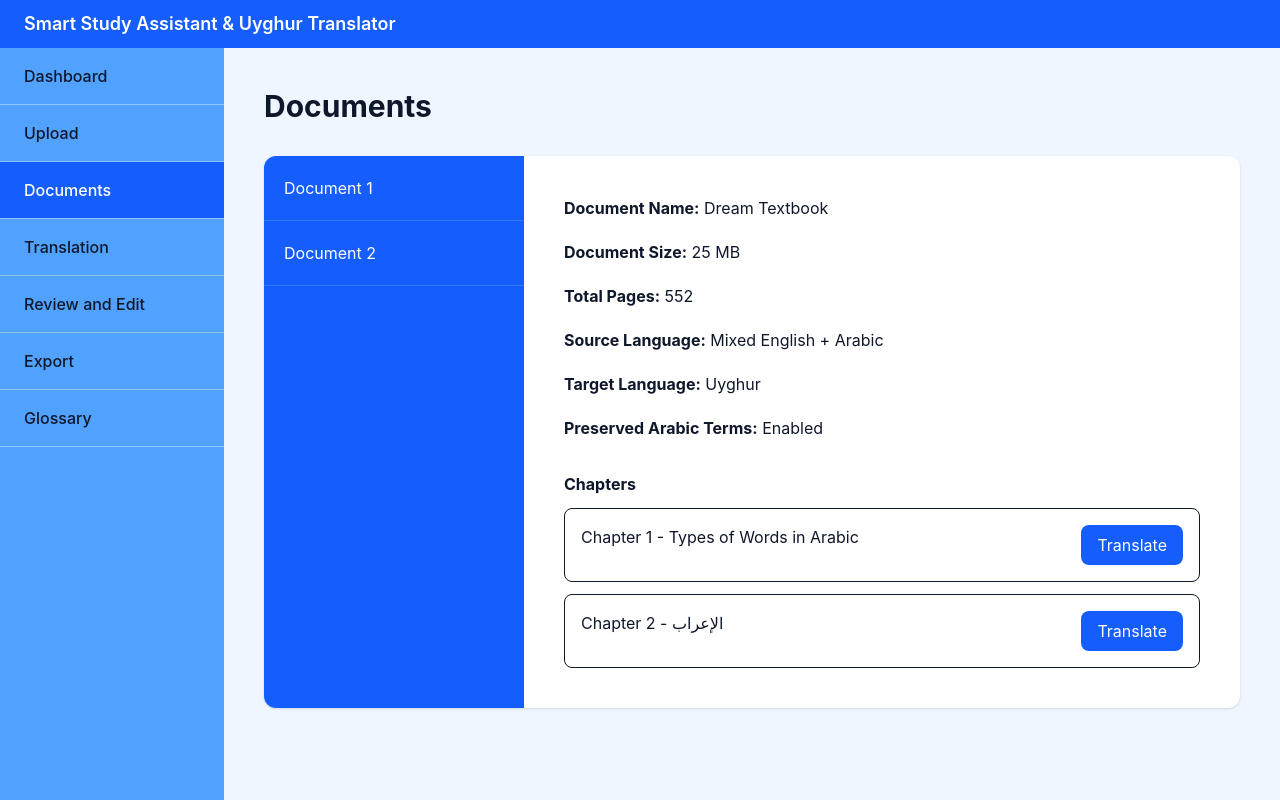
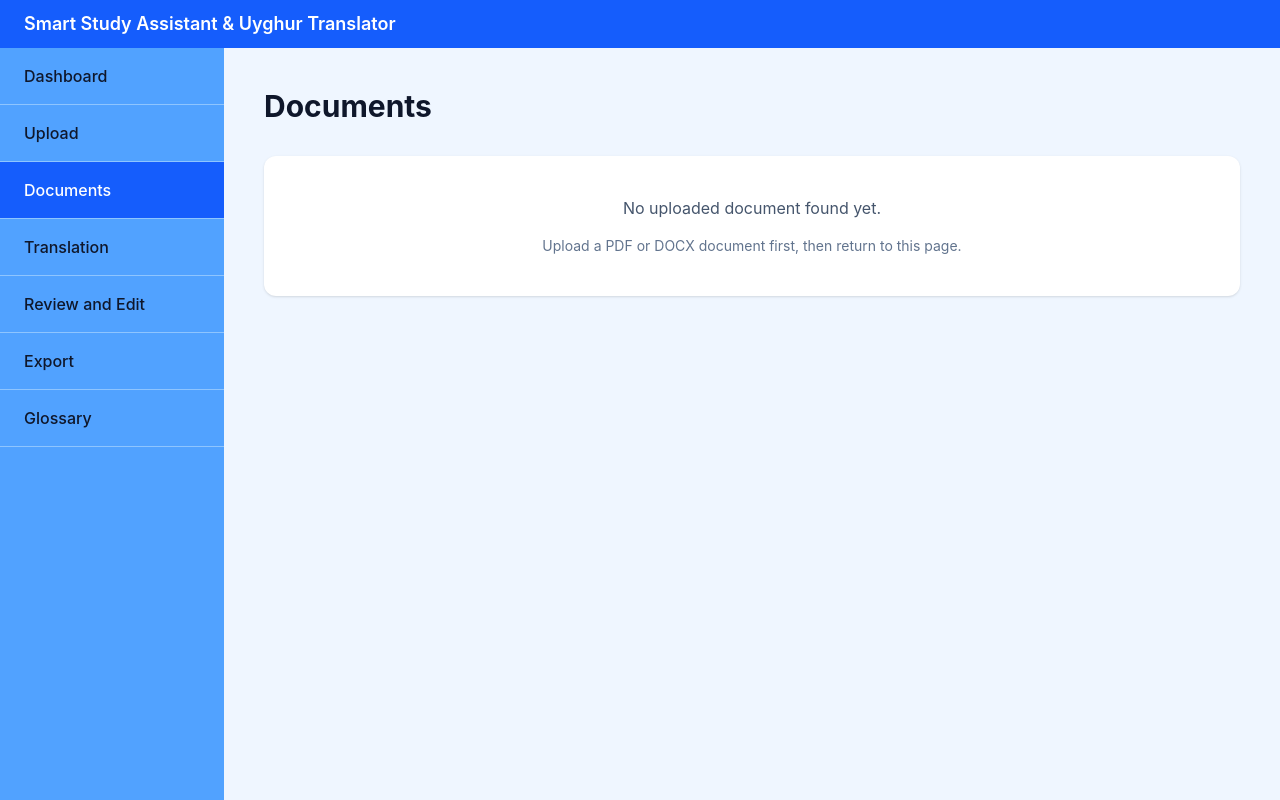
Before and after one commit to FatimaMusaa/Smart-Study-Assistant-Uyghur-Translator, a React (Vite) app in the folder frontend/: page /documents in a window 1280 px wide. Built offline with nearby package versions, Linux system fonts and the light colour scheme.

Commit message:
Store uploaded document and display it on documents page

```diff
--- a/frontend/src/pages/Documents.tsx
+++ b/frontend/src/pages/Documents.tsx
@@ -1,33 +1,97 @@
+import { useEffect, useState } from 'react'
+import type { UploadedDocument } from '../types/document'
+
 function Documents() {
+  const [document, setDocument] = useState<UploadedDocument | null>(null)
+
+  useEffect(() => {
+    const savedDocument = localStorage.getItem('uploadedDocument')
+
+    if (savedDocument) {
+      setDocument(JSON.parse(savedDocument))
+    }
+  }, [])
+
+  if (!document) {
+    return (
+      <section>
+        <h2 className="text-3xl font-bold mb-8">Documents</h2>
+
+        <div className="bg-white rounded-xl shadow p-10 text-center">
+          <p className="text-slate-600 mb-4">
+            No uploaded document found yet.
+          </p>
+          <p className="text-sm text-slate-500">
+            Upload a PDF or DOCX document first, then return to this page.
+          </p>
+        </div>
+      </section>
+    )
+  }
+
   return (
     <section>
       <h2 className="text-3xl font-bold mb-8">Documents</h2>
 
       <div className="grid grid-cols-[260px_1fr] bg-white rounded-xl shadow overflow-hidden">
         <aside className="bg-blue-600 text-white min-h-[500px]">
-          <div className="p-5 border-b border-blue-500">Document 1</div>
-          <div className="p-5 border-b border-blue-500">Document 2</div>
+          <div className="p-5 border-b border-blue-500 font-semibold">
+            {document.document_title}
+          </div>
+          <div className="p-5 border-b border-blue-500 text-sm">
+            {document.filename}
+          </div>
         </aside>
 
         <main className="p-10 space-y-5">
-          <p><strong>Document Name:</strong> Dream Textbook</p>
-          <p><strong>Document Size:</strong> 25 MB</p>
-          <p><strong>Total Pages:</strong> 552</p>
-          <p><strong>Source Language:</strong> Mixed English + Arabic</p>
-          <p><strong>Target Language:</strong> Uyghur</p>
-          <p><strong>Preserved Arabic Terms:</strong> Enabled</p>
+          <p>
+            <strong>Document Name:</strong> {document.document_title}
+          </p>
+          <p>
+            <strong>Filename:</strong> {document.filename}
+          </p>
+          <p>
+            <strong>Total Pages:</strong> {document.page_count}
+          </p>
+          <p>
+            <strong>Character Count:</strong> {document.character_count}
+          </p>
+          <p>
+            <strong>Source Language:</strong> {document.source_language}
+          </p>
+          <p>
+            <strong>Target Language:</strong> {document.target_language}
+          </p>
+          <p>
+            <strong>Preserved Arabic Terms:</strong>{' '}
+            {document.preserve_arabic_terms ? 'Enabled' : 'Disabled'}
+          </p>
+          <p>
+            <strong>Preserved Quranic Examples:</strong>{' '}
+            {document.preserve_quranic_examples ? 'Enabled' : 'Disabled'}
+          </p>
 
           <div>
-            <h3 className="font-bold mt-8 mb-3">Chapters</h3>
-            <div className="space-y-3">
-              <div className="flex justify-between border rounded-lg p-4">
-                <span>Chapter 1 - Types of Words in Arabic</span>
-                <button className="bg-blue-600 text-white px-4 py-2 rounded-lg">Translate</button>
-              </div>
-              <div className="flex justify-between border rounded-lg p-4">
-                <span>Chapter 2 - الإعراب</span>
-                <button className="bg-blue-600 text-white px-4 py-2 rounded-lg">Translate</button>
-              </div>
+            <h3 className="font-bold mt-8 mb-3">Extracted Pages Preview</h3>
+
+            <div className="space-y-3 max-h-96 overflow-y-auto">
+              {document.pages.slice(0, 10).map((page) => (
+                <div
+                  key={page.page_number}
+                  className="border rounded-lg p-4 bg-slate-50"
+                >
+                  <div className="flex items-center justify-between mb-2">
+                    <p className="font-semibold">Page {page.page_number}</p>
+                    <button className="bg-blue-600 text-white px-4 py-2 rounded-lg">
+                      Translate Page
+                    </button>
+                  </div>
+
+                  <p className="whitespace-pre-wrap text-sm">
+                    {page.text || 'No extractable text found on this page.'}
+                  </p>
+                </div>
+              ))}
             </div>
           </div>
         </main>
--- a/frontend/src/pages/Upload.tsx
+++ b/frontend/src/pages/Upload.tsx
@@ -1,23 +1,7 @@
 import { useState } from 'react'
 
-type ExtractedPage = {
-  page_number: number
-  text: string
-}
 
-type UploadResponse = {
-  message: string
-  document_title: string
-  filename: string
-  source_language: string
-  target_language: string
-  preserve_arabic_terms: boolean
-  preserve_quranic_examples: boolean
-  page_count: number
-  pages: ExtractedPage[]
-  text_preview: string
-  character_count: number
-}
+import type { UploadedDocument } from '../types/document'
 
 function Upload() {
   const [documentTitle, setDocumentTitle] = useState('')
@@ -25,7 +9,7 @@ function Upload() {
   const [selectedFile, setSelectedFile] = useState<File | null>(null)
   const [uploadStatus, setUploadStatus] = useState('')
   const [isUploading, setIsUploading] = useState(false)
-  const [uploadResult, setUploadResult] = useState<UploadResponse | null>(null)
+  const [uploadResult, setUploadResult] = useState<UploadedDocument | null>(null)
 
   const handleFileChange = (event: React.ChangeEvent<HTMLInputElement>) => {
     const file = event.target.files?.[0]
@@ -80,7 +64,8 @@ function Upload() {
         throw new Error('Upload failed.')
       }
 
-      const data: UploadResponse = await response.json()
+      const data: UploadedDocument = await response.json()
+      localStorage.setItem('uploadedDocument', JSON.stringify(data))
 
       setUploadResult(data)
       setUploadStatus('Document uploaded and processed successfully.')
--- /dev/null
+++ b/frontend/src/types/document.ts
@@ -0,0 +1,18 @@
+export type ExtractedPage = {
+  page_number: number
+  text: string
+}
+
+export type UploadedDocument = {
+  message: string
+  document_title: string
+  filename: string
+  source_language: string
+  target_language: string
+  preserve_arabic_terms: boolean
+  preserve_quranic_examples: boolean
+  page_count: number
+  pages: ExtractedPage[]
+  text_preview: string
+  character_count: number
+}
```
